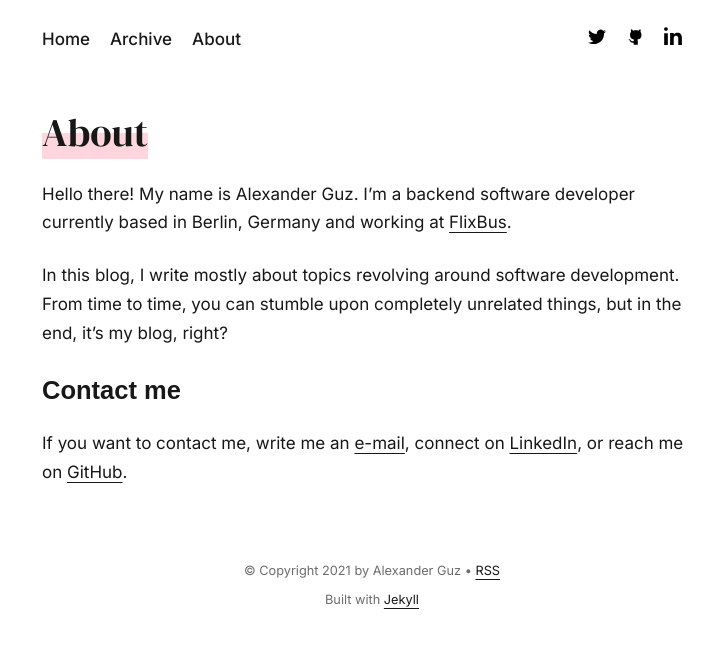
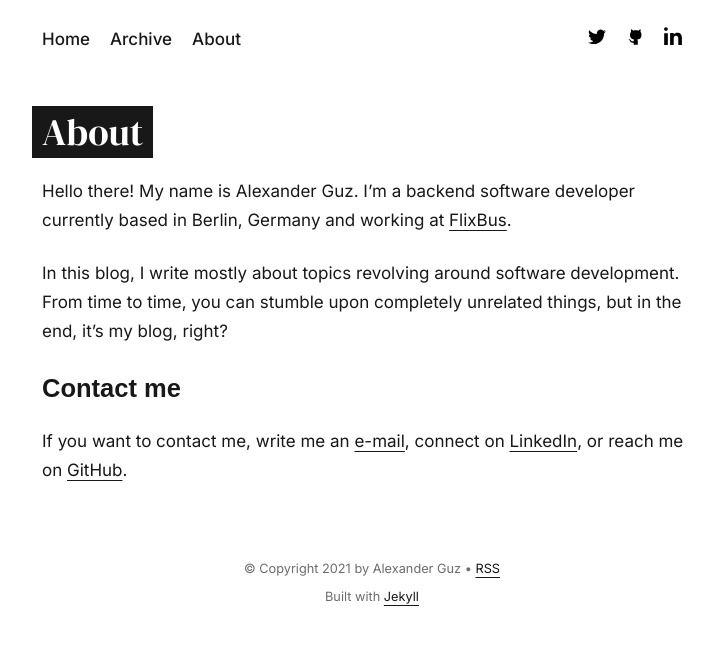
Before and after one commit to kalimatas/kalimatas.github.com, a Jekyll site: the page built from about/index.md, in a window 1280 px wide. Shown: the top 648 px of the page, without its empty margins (268-982 px from the left). Built offline with Jekyll 4.4.1, drawn with Linux system fonts in a browser that asks for light colours.

Commit message:
Different header for articles

```diff
--- a/static/css/style.css
+++ b/static/css/style.css
@@ -51,16 +51,15 @@ article h1:first-of-type {
     margin-bottom: 13px;
     margin-top: 13px;
     font-family: 'DM Serif Display', Georgia, serif;
-    font-size: 2.3em;
+    font-size: 2.2em;
     font-weight: 400;
     line-height: 1.5em;
-    /*color: white;*/
 }
 article h1:first-of-type span {
-    background-image: linear-gradient(0deg, rgb(255 214 222) 50%, transparent 50%);
-    /*background-image: linear-gradient(0deg, rgb(24 24 24) 100%, transparent 0%);*/
-    /*padding: 0 7px 0 10px;*/
-    /*overflow-wrap: break-word;*/
+    /*background-image: linear-gradient(0deg, rgb(255 214 222) 50%, transparent 50%);*/
+    background-image: linear-gradient(0deg, rgb(24 24 24) 100%, transparent 0%);
+    color: white;
+    box-shadow: 10px 0 0 rgb(24 24 24), -10px 0 0 rgb(24 24 24);
 }
 article h2, article h3, article h4 {
     line-height: 36px;
@@ -183,6 +182,7 @@ nav.menu li a {
 }
 .entry .thumbnail {
     margin-right: 20px;
+    position: relative;
 }
 .entry .thumbnail img {
     max-width: 220px;
@@ -302,7 +302,7 @@ figure.highlight pre {
     tab-size: 4;
 }
 /**/
-@media screen and (max-width: 600px) {
+@media screen and (max-width: 550px) {
     section.container {
         width: 100vw;
     }
@@ -310,7 +310,9 @@ figure.highlight pre {
         display: block;
     }
     .entry .thumbnail img {
-        width: 100%;
-        height: 150px;
+        max-width: 100%;
+        width: auto;
+        object-fit: cover;
+        max-height: 220px;
     }
 }
```
